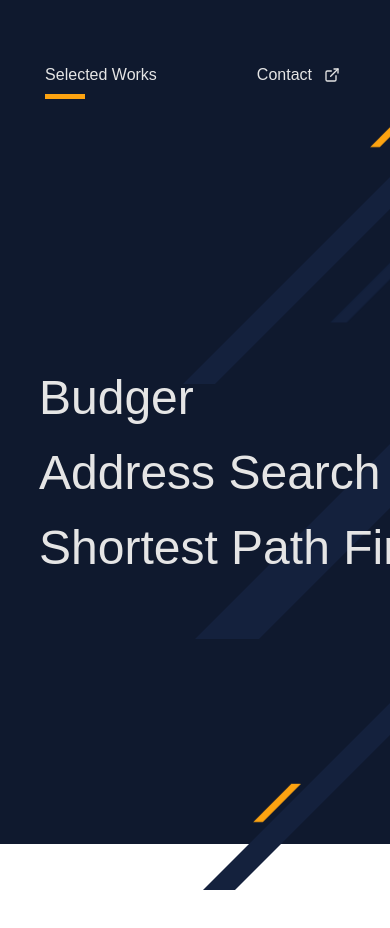
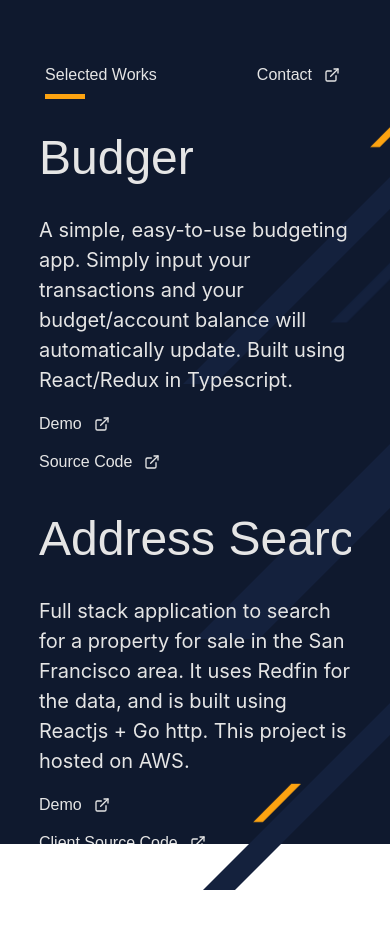
Before and after one commit to itscharlieliu/home-page, a React (Create React App) app: page /#/ in a window 390 px wide. Both pictures are taken after a click on the label "Selected Works". Shown: the top 928 px of the page. Built offline with nearby package versions, Linux system fonts and the light colour scheme.

Commit message:
Make website mobile friendly

```diff
--- a/package.json
+++ b/package.json
@@ -1,7 +1,7 @@
 {
   "name": "home-page",
-  "version": "0.1.1",
-  "homepage": "https://itscharlieliu.github.io/home-page",
+  "version": "0.1.2",
+  "homepage": "https://itscharlieliu.github.io/home-page/",
   "private": false,
   "dependencies": {
     "@testing-library/jest-dom": "^5.11.4",
--- a/src/components/common/ScreenContainer.tsx
+++ b/src/components/common/ScreenContainer.tsx
@@ -1,4 +1,6 @@
 import styled from "styled-components";
+
+import { COMPACT_WIDTH } from "../../defs/dimentions";
 
 const ScreenContainer = styled.div`
     display: grid;
@@ -8,6 +10,23 @@ const ScreenContainer = styled.div`
     height: 100%;
     margin-left: auto;
     margin-right: auto;
+    overflow: auto;
+
+    /* Hide scrollbar for Chrome, Safari and Opera */
+    &::-webkit-scrollbar {
+        display: none;
+    }
+
+    /* Hide scrollbar for IE, Edge and Firefox */
+    -ms-overflow-style: none; /* IE and Edge */
+    scrollbar-width: none; /* Firefox */
+
+    @media only screen and (max-width: ${COMPACT_WIDTH}px) {
+        & {
+            grid-template-columns: 100%;
+            height: unset;
+        }
+    }
 `;
 
 export default ScreenContainer;
--- a/src/components/screens/SelectedWorksScreen.tsx
+++ b/src/components/screens/SelectedWorksScreen.tsx
@@ -9,7 +9,7 @@ import {
     ADDRESS_SEARCH_SERVER_SOURCE,
     BUDGER_DEMO,
     BUDGER_SOURCE,
-    SHORTEST_PATH_SOURCE
+    SHORTEST_PATH_SOURCE,
 } from "../../defs/externalLinks";
 import PROJECT_DESCRIPTIONS from "../../defs/projectDescriptions";
 import openInNewTab from "../../utils/openInNewTab";
@@ -19,11 +19,10 @@ import ScreenContainer from "../common/ScreenContainer";
 import SlidingContainer from "../common/SlidingContainer";
 import Background from "../common/background";
 
-
 const BUTTON_UNDERLINE_WIDTH = 100;
 const BUTTON_SELECTED_UNDERLINE_WIDTH = 90;
 
-const ButtonsContainer = styled.div`
+const SelectedWorksContainer = styled.div`
     display: flex;
     flex-direction: column;
 `;
@@ -147,7 +146,7 @@ const Description = (props: DescriptionProps): JSX.Element | null => {
                         Server Source Code <ButtonIcon />
                     </Button>
                 </>
-            )
+            );
         }
         default: {
             return null;
@@ -183,35 +182,41 @@ const SelectedWorksScreen = (): JSX.Element => {
                     <BackgroundLine x={30} y={80} scale={15} color={"primary"} variant={"short"} />
                 </SlidingContainer>
             </Background>
-            <ButtonsContainer>
+            <SelectedWorksContainer>
                 <SlidingContainer startX={-screen.width / 2} startY={0} duration={0.85} delay={0}>
+                    <DescriptionContainer>
                         <SelectedWorkButton
                             active={selectedWork === SelectedWork.budger}
                             onClick={() => setSelectedWork(SelectedWork.budger)}
                         >
                             Budger
                         </SelectedWorkButton>
+                        <Description selectedWork={SelectedWork.budger} />
+                    </DescriptionContainer>
                 </SlidingContainer>
                 <SlidingContainer startX={-screen.width / 2} startY={0} duration={0.85} delay={0.2}>
+                    <DescriptionContainer>
                         <SelectedWorkButton
                             active={selectedWork === SelectedWork.addressSearch}
                             onClick={() => setSelectedWork(SelectedWork.addressSearch)}
                         >
                             Address Search
                         </SelectedWorkButton>
+                        <Description selectedWork={SelectedWork.addressSearch} />
+                    </DescriptionContainer>
                 </SlidingContainer>
                 <SlidingContainer startX={-screen.width / 2} startY={0} duration={0.85} delay={0.4}>
+                    <DescriptionContainer>
                         <SelectedWorkButton
                             active={selectedWork === SelectedWork.shortestPathFinder}
                             onClick={() => setSelectedWork(SelectedWork.shortestPathFinder)}
                         >
                             Shortest Path Finder
                         </SelectedWorkButton>
+                        <Description selectedWork={SelectedWork.shortestPathFinder} />
+                    </DescriptionContainer>
                 </SlidingContainer>
-            </ButtonsContainer>
-            <DescriptionContainer>
-                <Description selectedWork={selectedWork} />
-            </DescriptionContainer>
+            </SelectedWorksContainer>
         </ScreenContainer>
     );
 };
--- /dev/null
+++ b/src/defs/dimentions.ts
@@ -0,0 +1,2 @@
+export const MOBILE_WIDTH = 600;
+export const COMPACT_WIDTH = 1000;
```
Lines whose indentation alone changed are shown as unchanged.
